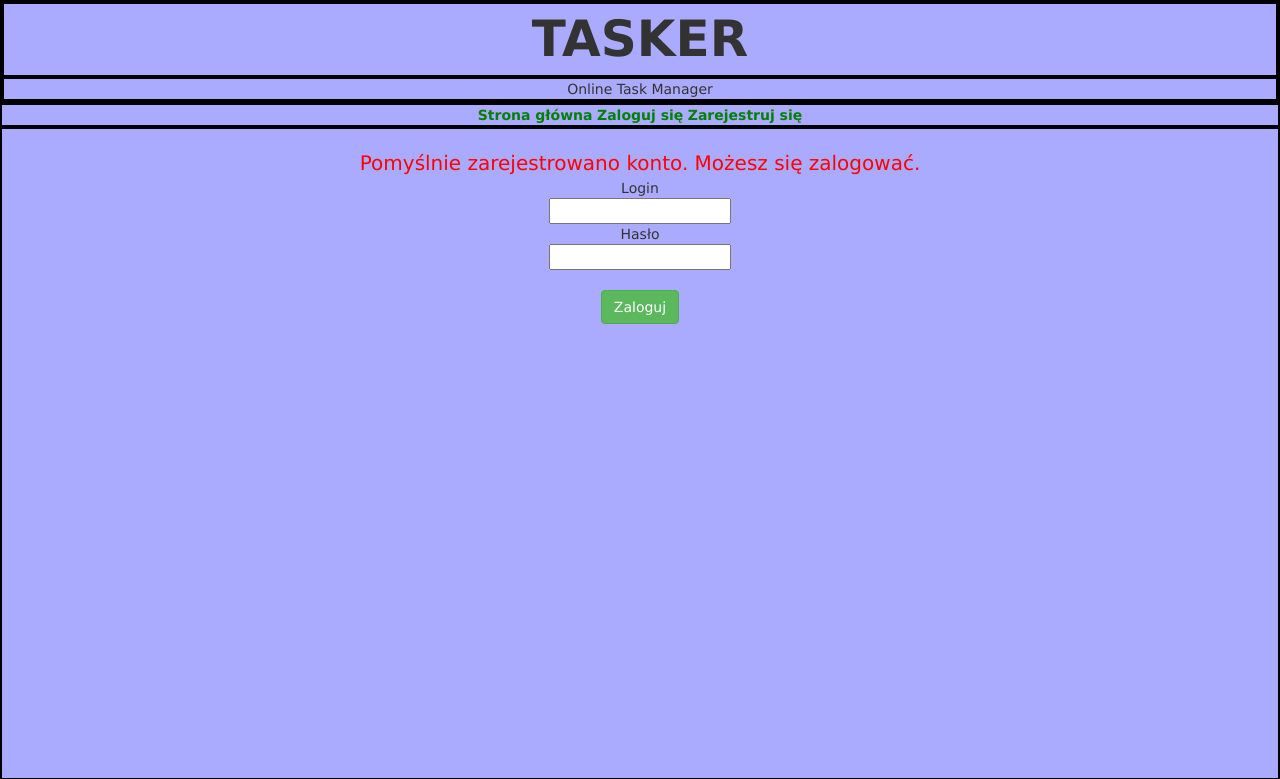
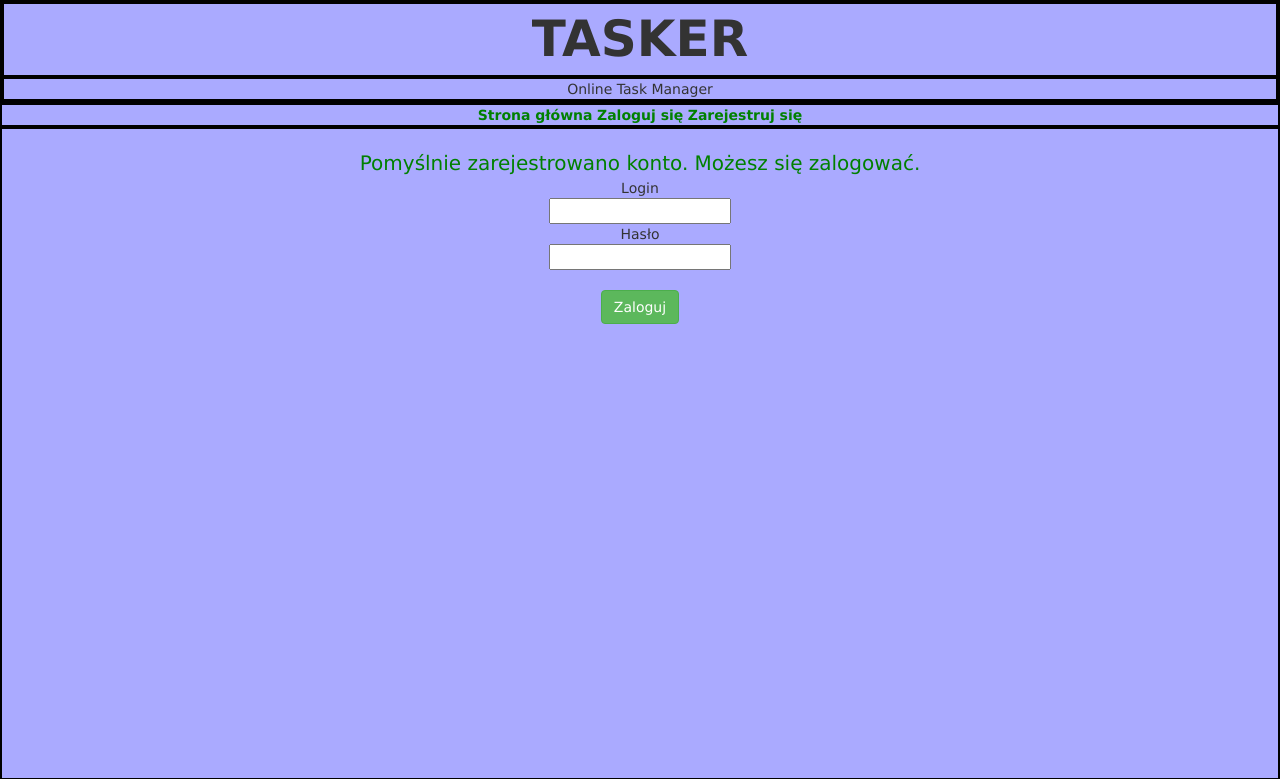
Before and after one commit to BladeStudios/tasker, a PHP site: page /login.php in a window 1280 px wide. Shown: the top 779 px of the page. Run offline with PHP 8.4, Linux system fonts and the light colour scheme; the visitor is signed in with stand-in values (Sample User, id 1).

Commit message:
changed font color of successful registration info

```diff
--- a/login.php
+++ b/login.php
@@ -20,7 +20,7 @@
     <?php
         if($_SESSION['registered']===true)
         {
-            echo '<div style="color: red; font-family: Verdana; font-size: 15pt">'.$lang['registration_successful'].'</div>';
+            echo '<div style="color: green; font-family: Verdana; font-size: 15pt">'.$lang['registration_successful'].'</div>';
             $_SESSION['registered']=false;
         }
     ?>
```
